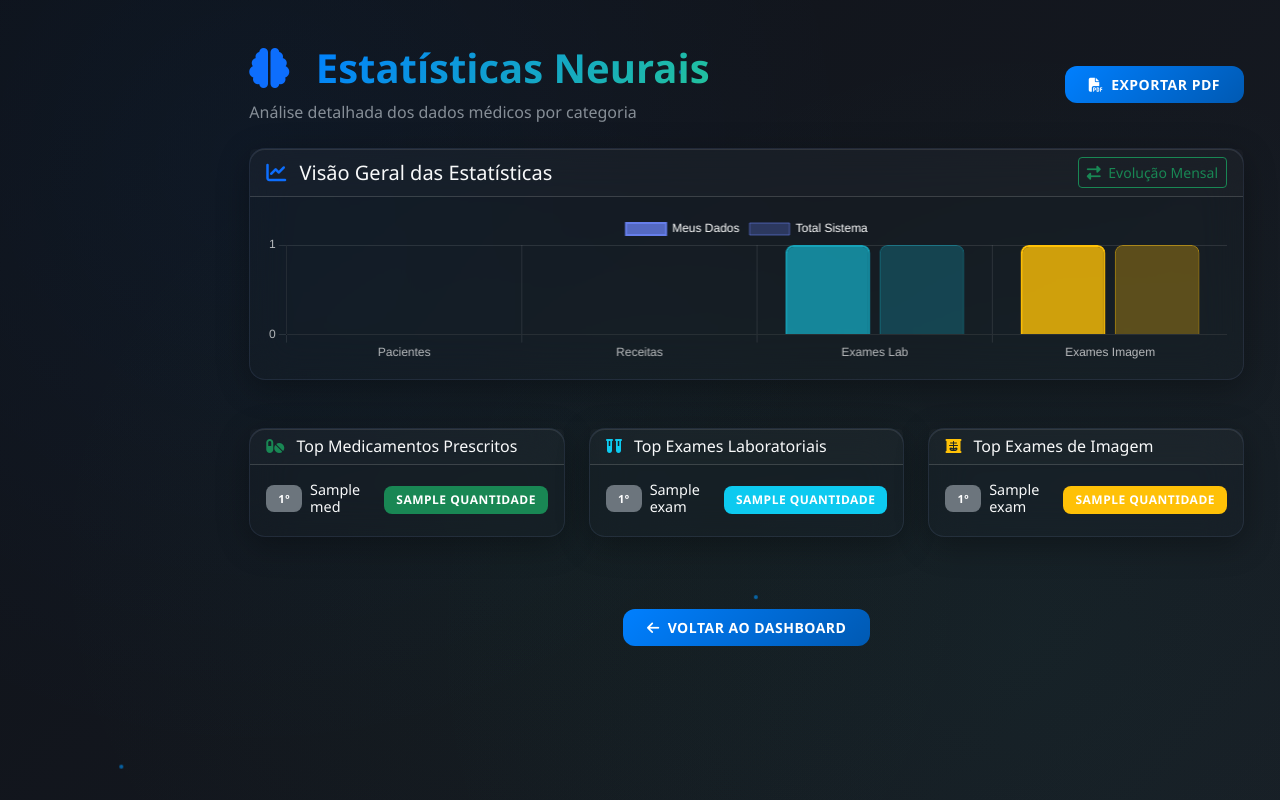
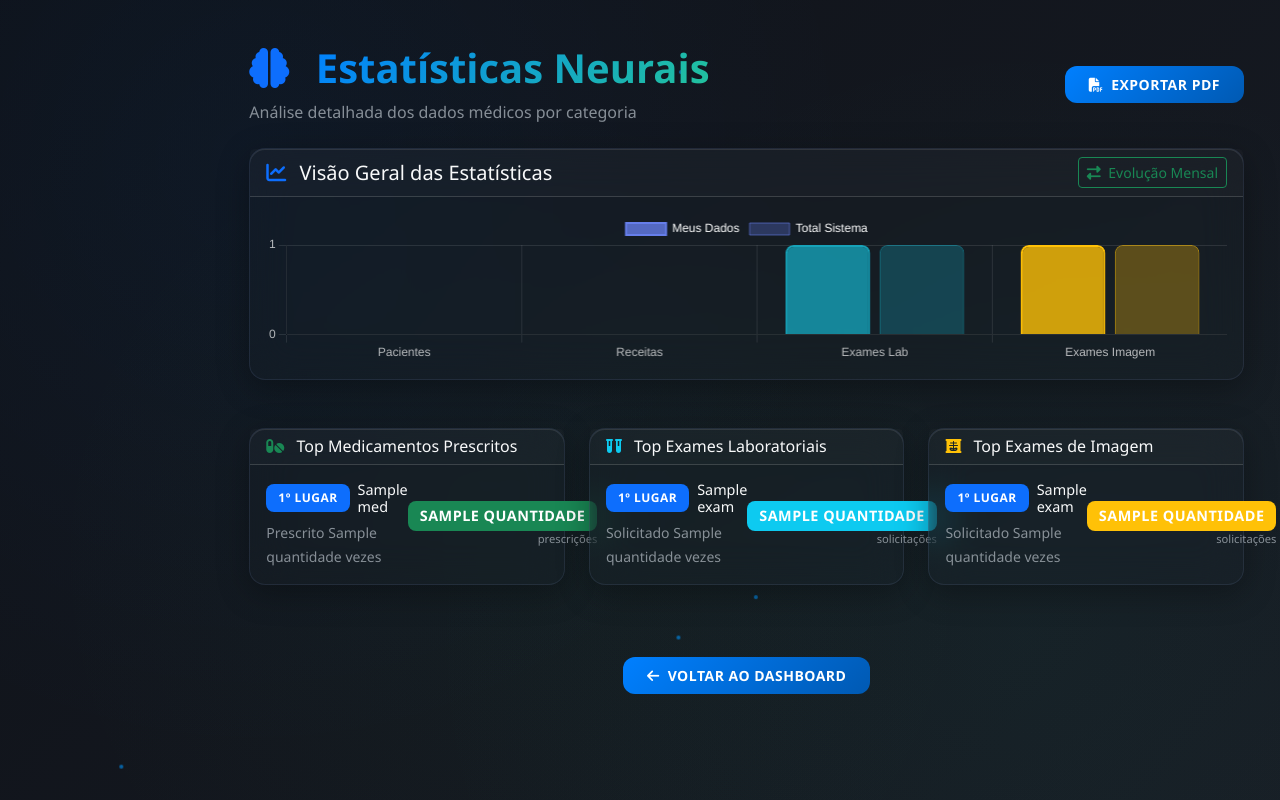
Before and after one commit to michelrahaddad/clinicavidah, a Flask app: template templates/estatisticas_neurais.html in a window 1280 px wide. Run offline with Flask 3, Linux system fonts and the light colour scheme; the template is opened without the code that fills it: most values are stand-ins (such as "Sample title", 1, 10 or a date in 2020); parts of the project's set-up code (start-up, migrations or seed data) failed here and were passed over.

Commit message:
Improve the display of statistics for medicines and exams in ranking
Adjusts ranking logic in estatisticas_neurais.html to correctly display top medicines and exams.

Replit-Commit-Author: Agent
Replit-Commit-Session-Id: 7fcdde36-61e5-4fbb-9ec4-2a31579af49d
Replit-Commit-Screenshot-Url: https://storage.googleapis.com/screenshot-production-us-central1/57ac9627-61b8-4a99-9a9c-fc79787f61f2/e9ebbd15-692b-4fb1-b99c-7bcca65a228d.jpg

```diff
--- a/templates/estatisticas_neurais.html
+++ b/templates/estatisticas_neurais.html
@@ -119,15 +119,25 @@
                 <div class="card-body">
                     <div class="detailed-stats-list">
                         {% if detailed_stats.medicamentos %}
+                            {% set ranking_pos = 1 %}
+                            {% set last_quantity = detailed_stats.medicamentos[0].quantidade %}
                             {% for med in detailed_stats.medicamentos %}
+                                {% if med.quantidade < last_quantity %}
+                                    {% set ranking_pos = loop.index %}
+                                    {% set last_quantity = med.quantidade %}
+                                {% endif %}
                             <div class="stat-item d-flex justify-content-between align-items-center">
                                 <div class="flex-grow-1">
                                     <div class="d-flex align-items-center mb-1">
-                                        <span class="badge bg-secondary me-2" style="font-size: 0.7rem;">{{ loop.index }}º</span>
-                                        <h6 class="text-light mb-0" style="font-size: 0.9rem;">{{ med.nome[:35] }}{% if med.nome|length > 35 %}...{% endif %}</h6>
+                                        <span class="badge bg-primary me-2" style="font-size: 0.75rem;">{{ ranking_pos }}º Lugar</span>
+                                        <h6 class="text-light mb-0" style="font-size: 0.9rem;">{{ med.nome[:30] }}{% if med.nome|length > 30 %}...{% endif %}</h6>
                                     </div>
+                                    <small class="text-muted">Prescrito {{ med.quantidade }} vez{% if med.quantidade != 1 %}es{% endif %}</small>
                                 </div>
-                                <span class="badge bg-success badge-large">{{ med.quantidade }}</span>
+                                <div class="text-end">
+                                    <div class="badge bg-success" style="font-size: 0.9rem;">{{ med.quantidade }}</div>
+                                    <div class="text-muted" style="font-size: 0.7rem;">prescrições</div>
+                                </div>
                             </div>
                             {% endfor %}
                         {% else %}
@@ -153,15 +163,25 @@
                 <div class="card-body">
                     <div class="detailed-stats-list">
                         {% if detailed_stats.exames_lab %}
+                            {% set ranking_pos = 1 %}
+                            {% set last_quantity = detailed_stats.exames_lab[0].quantidade %}
                             {% for exam in detailed_stats.exames_lab %}
+                                {% if exam.quantidade < last_quantity %}
+                                    {% set ranking_pos = loop.index %}
+                                    {% set last_quantity = exam.quantidade %}
+                                {% endif %}
                             <div class="stat-item d-flex justify-content-between align-items-center">
                                 <div class="flex-grow-1">
                                     <div class="d-flex align-items-center mb-1">
-                                        <span class="badge bg-secondary me-2" style="font-size: 0.7rem;">{{ loop.index }}º</span>
-                                        <h6 class="text-light mb-0" style="font-size: 0.9rem;">{{ exam.nome[:35] }}{% if exam.nome|length > 35 %}...{% endif %}</h6>
+                                        <span class="badge bg-primary me-2" style="font-size: 0.75rem;">{{ ranking_pos }}º Lugar</span>
+                                        <h6 class="text-light mb-0" style="font-size: 0.9rem;">{{ exam.nome[:30] }}{% if exam.nome|length > 30 %}...{% endif %}</h6>
                                     </div>
+                                    <small class="text-muted">Solicitado {{ exam.quantidade }} vez{% if exam.quantidade != 1 %}es{% endif %}</small>
                                 </div>
-                                <span class="badge bg-info badge-large">{{ exam.quantidade }}</span>
+                                <div class="text-end">
+                                    <div class="badge bg-info" style="font-size: 0.9rem;">{{ exam.quantidade }}</div>
+                                    <div class="text-muted" style="font-size: 0.7rem;">solicitações</div>
+                                </div>
                             </div>
                             {% endfor %}
                         {% else %}
@@ -187,15 +207,25 @@
                 <div class="card-body">
                     <div class="detailed-stats-list">
                         {% if detailed_stats.exames_img %}
+                            {% set ranking_pos = 1 %}
+                            {% set last_quantity = detailed_stats.exames_img[0].quantidade %}
                             {% for exam in detailed_stats.exames_img %}
+                                {% if exam.quantidade < last_quantity %}
+                                    {% set ranking_pos = loop.index %}
+                                    {% set last_quantity = exam.quantidade %}
+                                {% endif %}
                             <div class="stat-item d-flex justify-content-between align-items-center">
                                 <div class="flex-grow-1">
                                     <div class="d-flex align-items-center mb-1">
-                                        <span class="badge bg-secondary me-2" style="font-size: 0.7rem;">{{ loop.index }}º</span>
-                                        <h6 class="text-light mb-0" style="font-size: 0.9rem;">{{ exam.nome[:35] }}{% if exam.nome|length > 35 %}...{% endif %}</h6>
+                                        <span class="badge bg-primary me-2" style="font-size: 0.75rem;">{{ ranking_pos }}º Lugar</span>
+                                        <h6 class="text-light mb-0" style="font-size: 0.9rem;">{{ exam.nome[:30] }}{% if exam.nome|length > 30 %}...{% endif %}</h6>
                                     </div>
+                                    <small class="text-muted">Solicitado {{ exam.quantidade }} vez{% if exam.quantidade != 1 %}es{% endif %}</small>
                                 </div>
-                                <span class="badge bg-warning badge-large">{{ exam.quantidade }}</span>
+                                <div class="text-end">
+                                    <div class="badge bg-warning" style="font-size: 0.9rem;">{{ exam.quantidade }}</div>
+                                    <div class="text-muted" style="font-size: 0.7rem;">solicitações</div>
+                                </div>
                             </div>
                             {% endfor %}
                         {% else %}
```
Also changed, not shown: attached_assets/Captura de Tela 2025-06-03 às 18.48.49.png (added).
